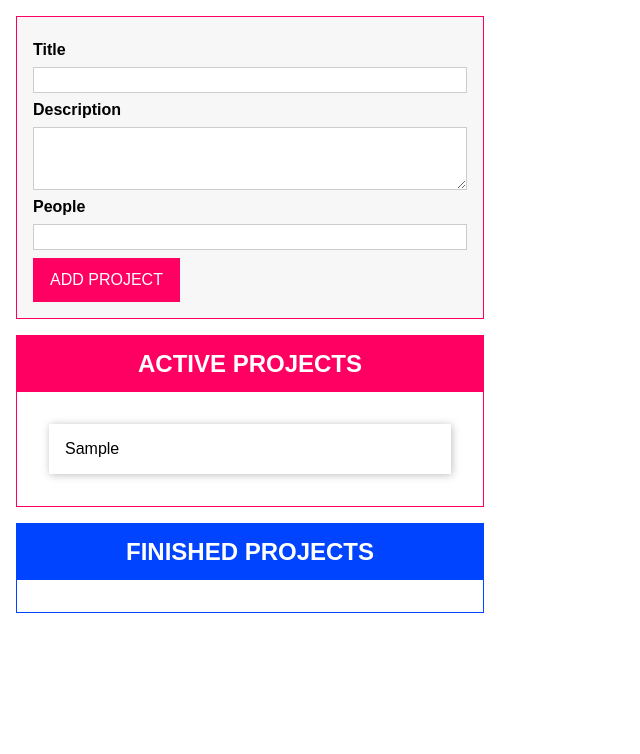
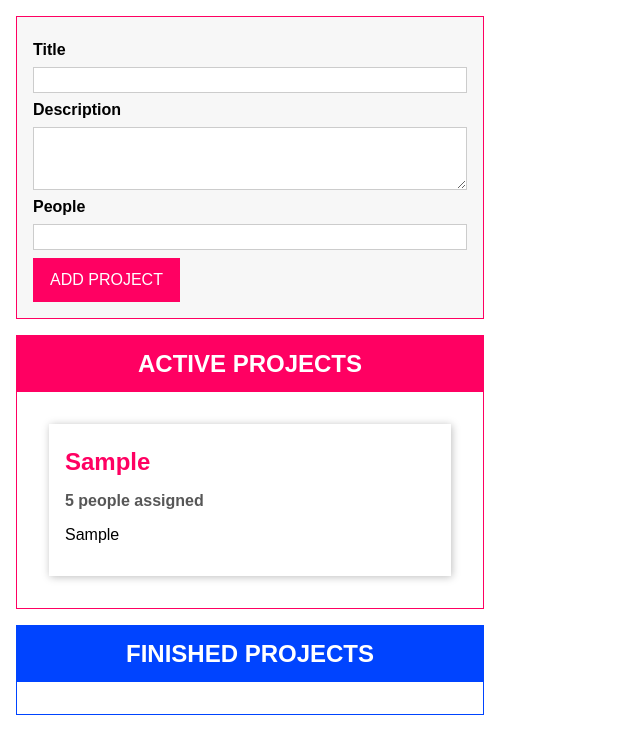
Before and after one commit to veselamilcheva/project-manager, a website with bundled scripts: page index.html in a window 1280 px wide. Both pictures are taken after typing "Sample", "Sample", "5" into the empty fields and a click on the button "ADD PROJECT". Shown: the whole page, without its empty margins (0-640 px from the left). Built offline with nearby package versions, Linux system fonts and the light colour scheme.

Commit message:
adding inheritance and generics, add class for project item, using getter

```diff
--- a/index.html
+++ b/index.html
@@ -27,7 +27,11 @@
       </form>
     </template>
     <template id="single-project">
-      <li></li>
+      <li>
+        <h2></h2>
+        <h3></h3>
+        <p></p>
+      </li>
     </template>
     <template id="project-list">
       <section class="projects">
--- a/src/app.ts
+++ b/src/app.ts
@@ -12,16 +12,23 @@ class Project {
     ) {}
 }
 
-type Listener = (items: Project[]) => void;
+type Listener<T> = (items: T[]) => void;
+
+class State<T> {
+  protected listeners: Listener<T>[] = [];
+
+  addListener(listenerFn: Listener<T>) {
+    this.listeners.push(listenerFn);
+  }
+}
 
 //Manage global state
-class ProjectState {
-  private listeners: Listener[] = [];
+class ProjectState extends State<Project> {
   private projects: Project[] = [];
   private static instance: ProjectState;
 
   private constructor() {
-
+    super();
   }
 
   static getInstance()  {
@@ -30,10 +37,6 @@ class ProjectState {
     }
     this.instance = new ProjectState();
     return this.instance;
-  }
-
-  addListener(listenerFn: Listener) {
-    this.listeners.push(listenerFn);
   }
 
   addProject(title: string, description: string, numberOfPeople: number) {
@@ -103,26 +106,86 @@ function AutoBinder(
     return adjDescriptor;
 }
 
-//Project List class
-class ProjectList {
+
+abstract class Component<T extends HTMLElement, U extends HTMLElement> {
   templateElement: HTMLTemplateElement;
-  hostElement: HTMLDivElement;
-  element: HTMLElement;
-  assignedProjects: Project[];
+  hostElement: T;
+  element: U;
 
-  constructor(private type: 'active' | 'finished') {
+  constructor(
+    templateId: string,
+    hostElementId: string,
+    insertAtBegining: boolean,
+    newElementId?: string,
+    ) {
     this.templateElement = document.getElementById(
-      'project-list'
+      templateId
     )! as HTMLTemplateElement;
-    this.hostElement = document.getElementById('app')! as HTMLDivElement;
-    this.assignedProjects = [];
+    this.hostElement = document.getElementById(hostElementId)! as T;
 
     const importedNode = document.importNode(
       this.templateElement.content,
       true);
-    this.element = importedNode.firstElementChild as HTMLElement;
-    this.element.id = `${this.type}-projects`;
+    this.element = importedNode.firstElementChild as U;
+    if(newElementId) {
+      this.element.id = newElementId;
+    }
 
+    this.attach(insertAtBegining);
+  }
+
+  private attach(insertAtBegining: boolean) {
+    this.hostElement.insertAdjacentElement(insertAtBegining ? 'afterbegin' : 'beforeend', this.element);
+  }
+
+  abstract configure(): void;
+  abstract renderContent(): void;
+}
+
+//ProjectItem Class
+class ProjectItem extends Component<HTMLUListElement, HTMLLIElement> {
+  private project: Project;
+
+  get persons() {
+    if(this.project.people === 1) {
+      return '1 person';
+    } else  {
+      return `${this.project.people} people`;
+    }
+  }
+
+  constructor(hostId: string, project: Project) {
+    super('single-project', hostId, false, project.id);
+    this.project = project;
+
+    this.configure();
+    this.renderContent();
+  }
+
+  configure() {}
+
+  renderContent() {
+    this.element.querySelector('h2')!.textContent = this.project.title;
+    this.element.querySelector('h3')!.textContent = this.persons + ' assigned';
+    this.element.querySelector('p')!.textContent = this.project.description;
+  }
+
+}
+
+//Project List class
+class ProjectList extends Component<HTMLDivElement, HTMLElement> {
+  assignedProjects: Project[];
+
+  constructor(private type: 'active' | 'finished') {
+    super('project-list', 'app', false,`${type}-projects`);
+    this.assignedProjects = [];
+
+
+    this.configure();
+    this.renderContent();
+  }
+
+  configure() {
     projectState.addListener((projects: Project[]) => {
       const relevantProjects = projects.filter(prj => {
         if(this.type === 'active') {
@@ -133,61 +196,37 @@ class ProjectList {
       this.assignedProjects = relevantProjects;
       this.renderProjects();
     });
+  }
 
-    this.attach();
-    this.renderContent();
+  renderContent() {
+    const listId = `${this.type}-project-list`;
+    this.element.querySelector('ul')!.id = listId;
+    this.element.querySelector('h2')!.textContent = this.type.toUpperCase() + ' PROJECTS';
   }
 
   private renderProjects() {
     const listEl = document.getElementById(`${this.type}-project-list`)! as HTMLUListElement;
     listEl.innerHTML = '';
     for(const prjItem of this.assignedProjects) {
-      const listItem = document.createElement('li');
-      listItem.textContent = prjItem.title;
-      listEl.appendChild(listItem);
+      new ProjectItem(this.element.querySelector('ul')!.id, prjItem);
     }
-  }
-
-  private renderContent() {
-    const listId = `${this.type}-project-list`;
-    this.element.querySelector('ul')!.id = listId;
-    this.element.querySelector('h2')!.textContent = this.type.toUpperCase() + ' PROJECTS';
-  }
-
-  private attach() {
-    this.hostElement.insertAdjacentElement('beforeend', this.element);
   }
 }
 
 //Project Input class
-class ProjectInput {
-  templateElement: HTMLTemplateElement;
-  hostElement: HTMLDivElement;
-  element: HTMLFormElement;
+class ProjectInput extends Component<HTMLDivElement, HTMLFormElement> {
   titleInputElement: HTMLInputElement;
   descriptionInputElement: HTMLInputElement;
   peopleInputElement: HTMLInputElement;
 
   constructor() {
-    this.templateElement = document.getElementById(
-      'project-input'
-    )! as HTMLTemplateElement;
-    this.hostElement = document.getElementById('app')! as HTMLDivElement;
-
-    const importedNode = document.importNode(
-      this.templateElement.content,
-      true);
-    this.element = importedNode.firstElementChild as HTMLFormElement;
-    this.element.id = 'user-input';
-
+    super('project-input', 'app', true, 'user-input');
 
     this.titleInputElement = this.element.querySelector('#title') as HTMLInputElement;
     this.descriptionInputElement = this.element.querySelector('#description') as HTMLInputElement;
     this.peopleInputElement = this.element.querySelector('#people') as HTMLInputElement;
 
-
     this.configure();
-    this.attached();
   }
 
   private gatherUserInput(): [string, string, number] | void {
@@ -222,6 +261,12 @@ class ProjectInput {
     }
   }
 
+  configure() {
+    this.element.addEventListener('submit', this.submitHandler)
+  }
+
+  renderContent() {}
+
   private clearInputs() {
     this.titleInputElement.value = '';
     this.descriptionInputElement.value = '';
@@ -239,14 +284,6 @@ class ProjectInput {
       this.clearInputs();
     }
   }
-
-  private configure() {
-    this.element.addEventListener('submit', this.submitHandler)
-  }
-
-  private attached() {
-    this.hostElement.insertAdjacentElement('afterbegin', this.element);
-  }
 }
 
 const projectInput = new ProjectInput();
```
